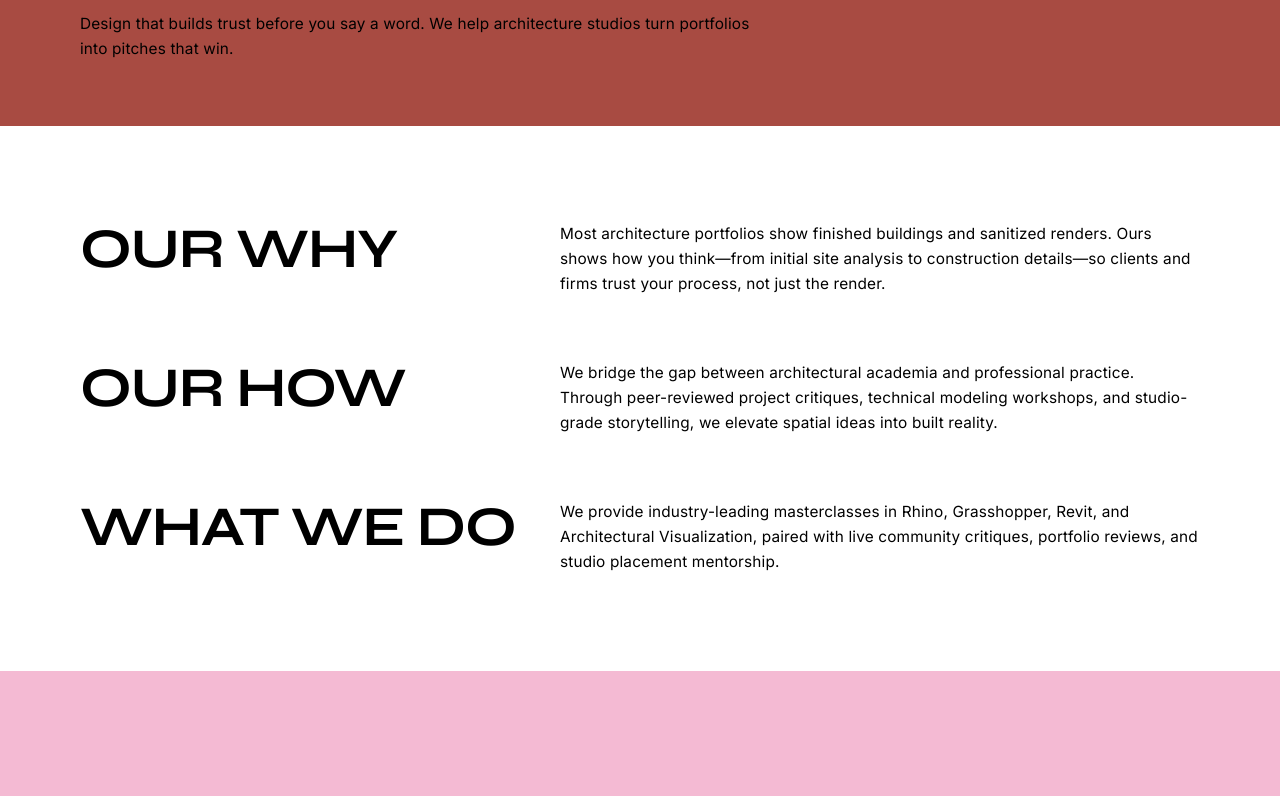
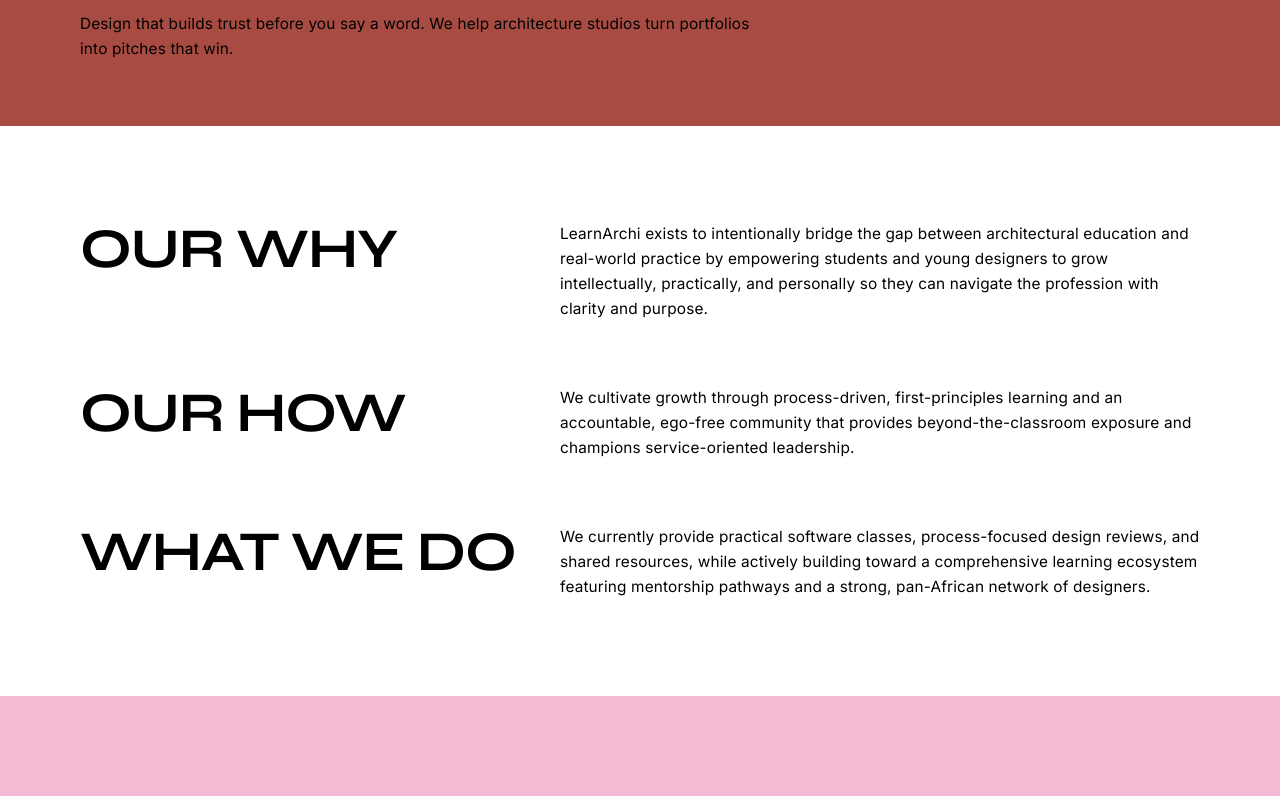
Before and after one commit to officialinioluwaoladipupo-alt/learn-archi, a Next.js app: page / in a window 1280 px wide. Shown: the part 528-1324 px from the top of the page. Built offline with nearby package versions, Linux system fonts and the light colour scheme.

Commit message:
Update home page Why/How/What we do copy
Co-authored-by: arena-agent <297053741+arena-agent@users.noreply.github.com>

```diff
--- a/components/home/PhilosophyGrid.tsx
+++ b/components/home/PhilosophyGrid.tsx
@@ -3,17 +3,17 @@ export default function PhilosophyGrid() {
     {
       title: "OUR WHY",
       content:
-        "Most architecture portfolios show finished buildings and sanitized renders. Ours shows how you think—from initial site analysis to construction details—so clients and firms trust your process, not just the render.",
+        "LearnArchi exists to intentionally bridge the gap between architectural education and real-world practice by empowering students and young designers to grow intellectually, practically, and personally so they can navigate the profession with clarity and purpose.",
     },
     {
       title: "OUR HOW",
       content:
-        "We bridge the gap between architectural academia and professional practice. Through peer-reviewed project critiques, technical modeling workshops, and studio-grade storytelling, we elevate spatial ideas into built reality.",
+        "We cultivate growth through process-driven, first-principles learning and an accountable, ego-free community that provides beyond-the-classroom exposure and champions service-oriented leadership.",
     },
     {
       title: "WHAT WE DO",
       content:
-        "We provide industry-leading masterclasses in Rhino, Grasshopper, Revit, and Architectural Visualization, paired with live community critiques, portfolio reviews, and studio placement mentorship.",
+        "We currently provide practical software classes, process-focused design reviews, and shared resources, while actively building toward a comprehensive learning ecosystem featuring mentorship pathways and a strong, pan-African network of designers.",
     },
   ];
 
```
